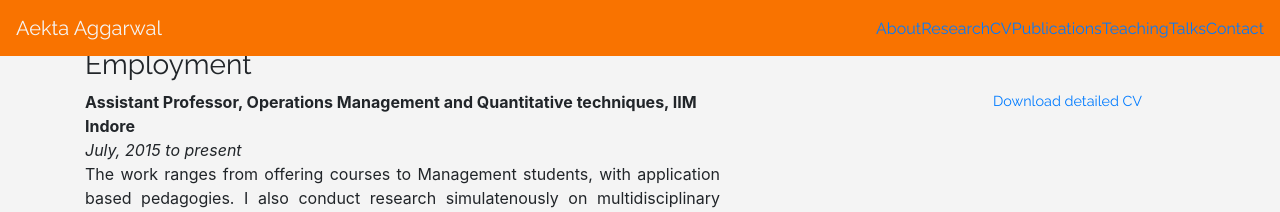
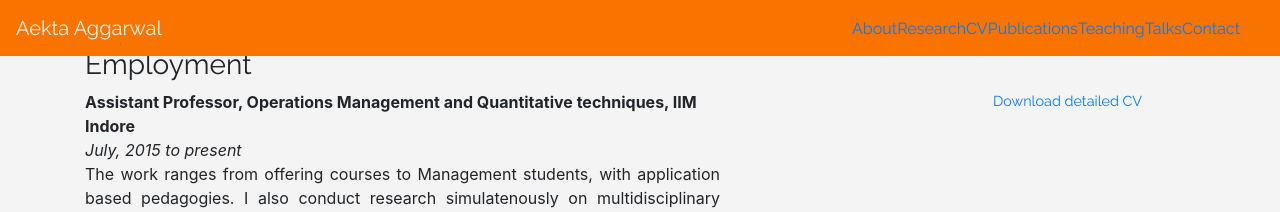
Before and after one commit to aektaaggarwal/aektaaggarwal.github.io, a Jekyll site: the page cv.html, which Jekyll copies as it is, in a window 1280 px wide. Shown: the top 212 px of the page. Built offline with Jekyll 4.4.1, drawn with Linux system fonts in a browser that asks for light colours; nearby versions of some CDN libraries.

Commit message:
Update cv.html

```diff
--- a/cv.html
+++ b/cv.html
@@ -47,7 +47,7 @@
    </button>
 
    <div class="collapse navbar-collapse">
-       <ul class="nav navbar-nav pull-right">
+        <ul class="navbar-nav mr-4">
            <li><a href="index.html"> About</a></li>
            <!--<li><a href="about.html"> Personal</a></li>-->
            <li><a href="research.html"> Research</a></li>
```
